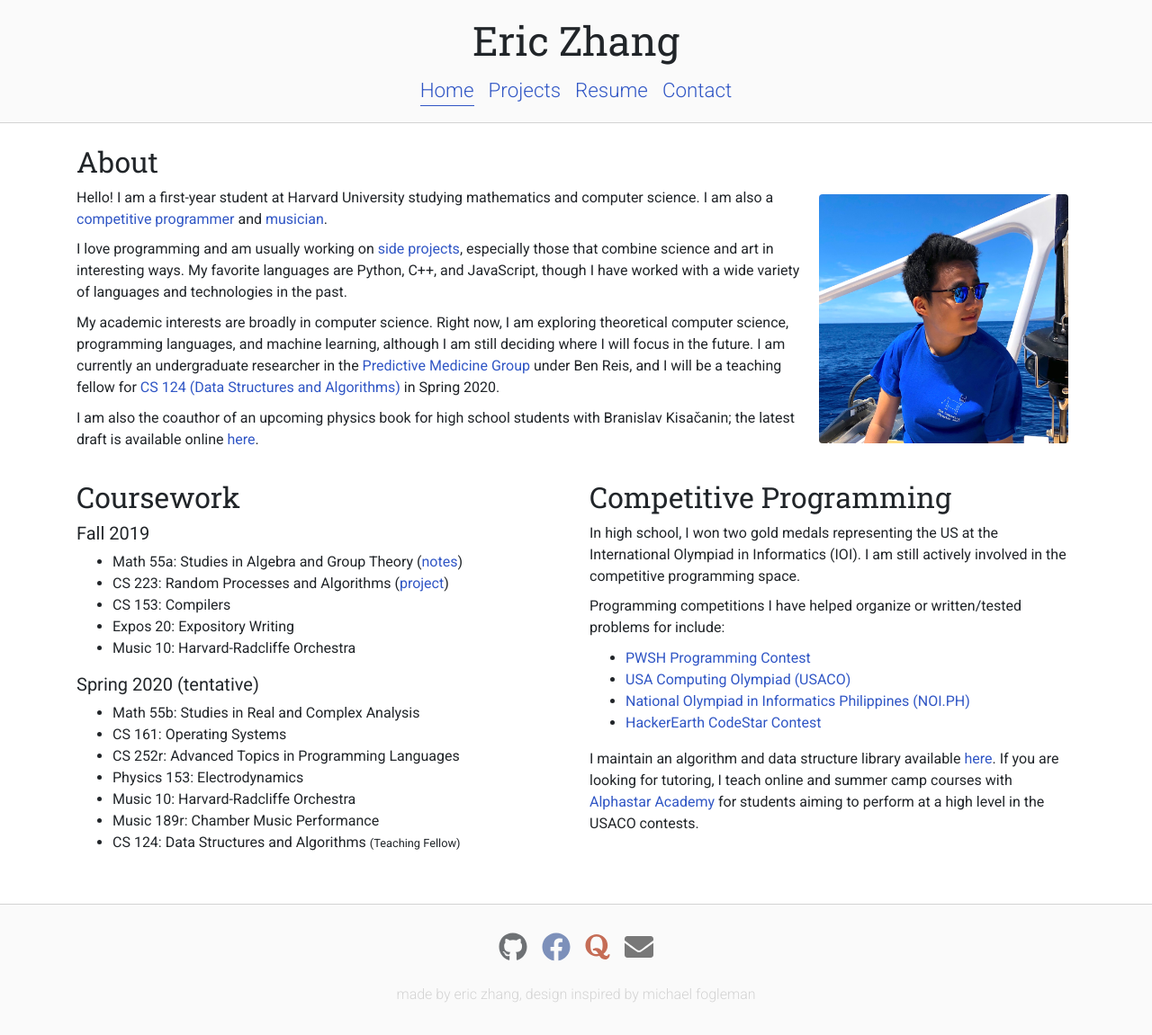
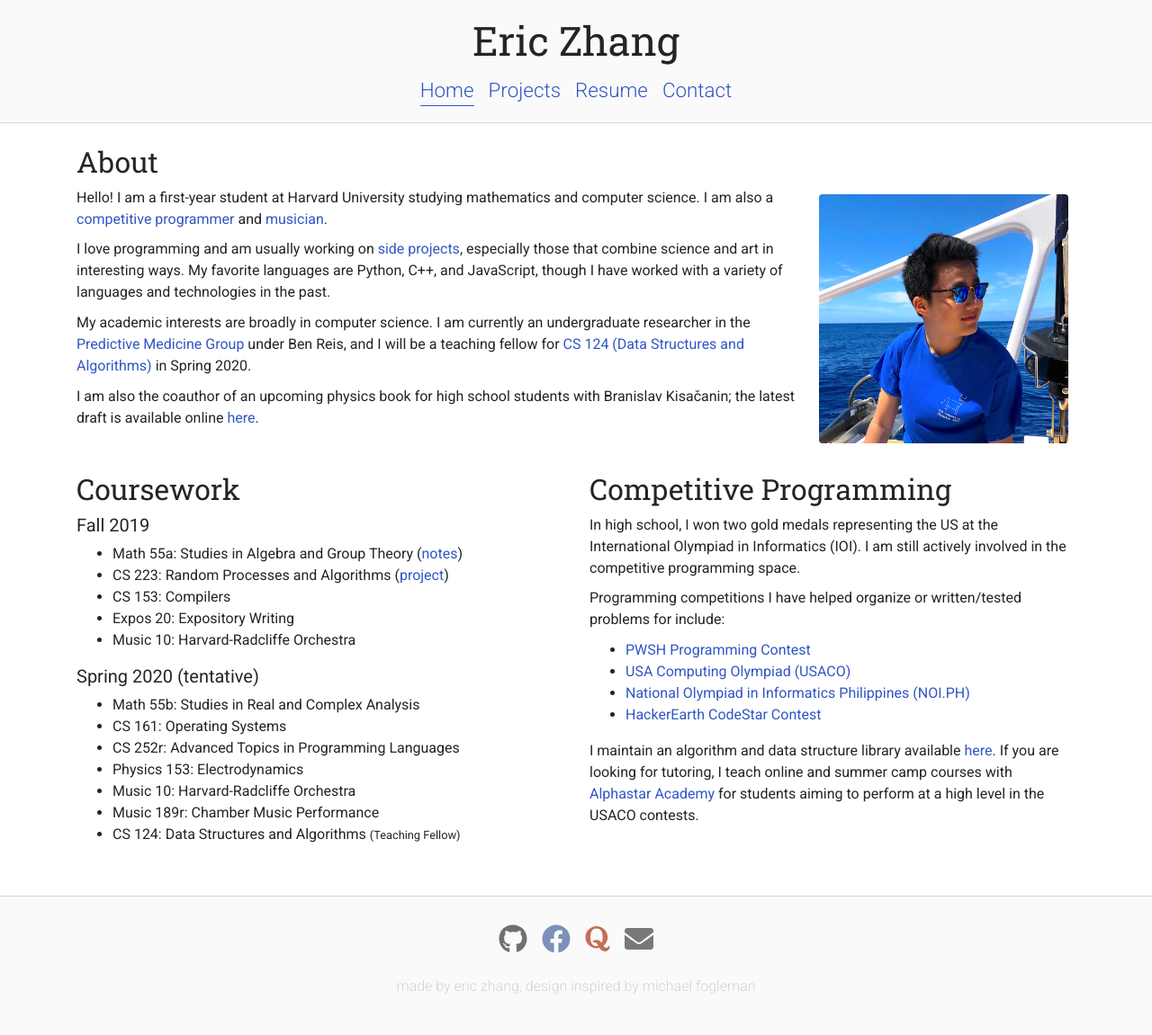
Before and after one commit to ekzhang/ekzhang.github.io, a Jekyll site: the page built from pages/index.html, in a window 1280 px wide. Shown: the whole page at 90% size. Built offline with Jekyll 4.4.1, drawn with Linux system fonts in a browser that asks for light colours; nearby versions of some CDN libraries.

Commit message:
Update index

```diff
--- a/pages/index.html
+++ b/pages/index.html
@@ -24,14 +24,12 @@ permalink: /
       I love programming and am usually working on
       <a href="/projects">side projects</a>, especially those that combine
       science and art in interesting ways. My favorite languages are Python,
-      C++, and JavaScript, though I have worked with a wide variety of languages
-      and technologies in the past.
+      C++, and JavaScript, though I have worked with a variety of languages and
+      technologies in the past.
     </p>
     <p>
-      My academic interests are broadly in computer science. Right now, I am
-      exploring theoretical computer science, programming languages, and machine
-      learning, although I am still deciding where I will focus in the future. I
-      am currently an undergraduate researcher in the
+      My academic interests are broadly in computer science. I am currently an
+      undergraduate researcher in the
       <a href="https://www.predmed.org/">Predictive Medicine Group</a> under Ben
       Reis, and I will be a teaching fellow for
       <a href="https://sites.fas.harvard.edu/~libcs124/cs124/syllabus.html"
```
